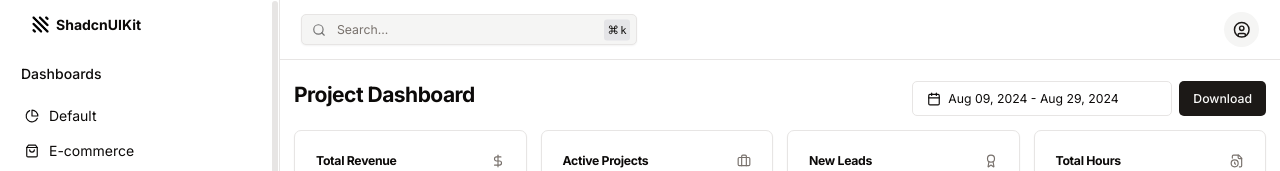
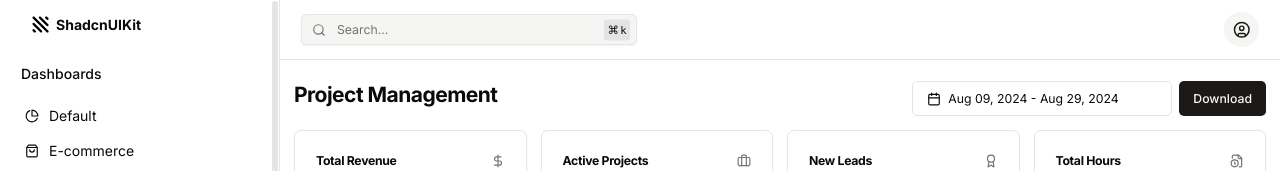
Before and after one commit to gabrielfmcoelho/simple-chatbot, a Next.js app: page /dashboard/project-management in a window 1280 px wide. Shown: the top 171 px of the page. Built offline with nearby package versions, Linux system fonts and the light colour scheme.

Commit message:
new dashboards

```diff
--- a/app/dashboard/project-management/page.tsx
+++ b/app/dashboard/project-management/page.tsx
@@ -23,7 +23,7 @@
   return (
     <>
       <div className="mb-4 flex items-center justify-between space-y-2">
-        <h1 className="text-2xl font-bold tracking-tight">Project Dashboard</h1>
+        <h1 className="text-2xl font-bold tracking-tight">Project Management</h1>
         <div className="flex items-center space-x-2">
           <CalendarDateRangePicker />
           <Button>Download</Button>
```
